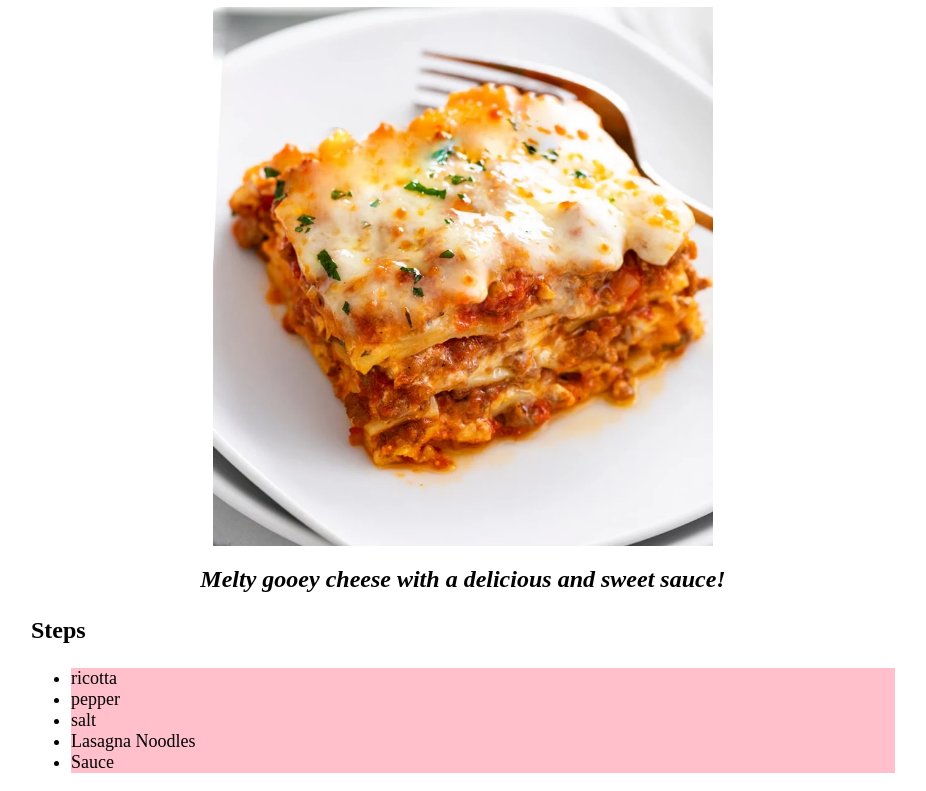
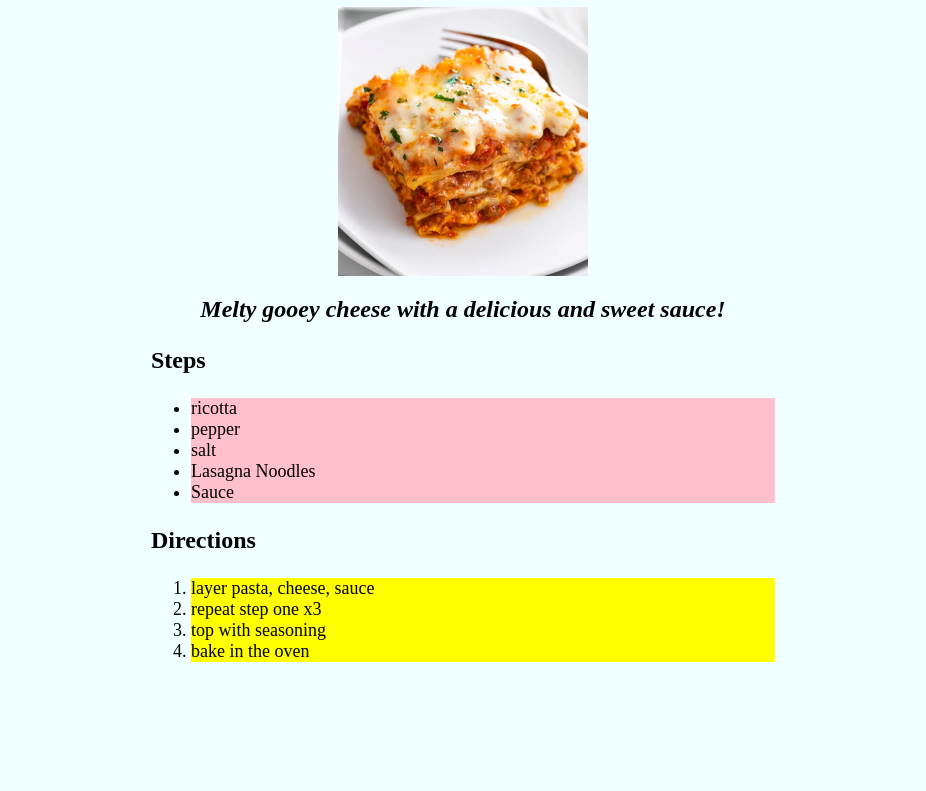
Before and after one commit to seangrant118/odin-recipes, a plain HTML site: page recipes/lasagna.html in a window 1280 px wide. Shown: the part 73-864 px from the top of the page, without its empty margins (177-1103 px from the left). After the commit the page ends 800 px from the top, so only its background shows below. Drawn offline with Linux system fonts and the light colour scheme.

Commit message:
Style recipe alignments

```diff
--- a/styles.css
+++ b/styles.css
@@ -1,3 +1,9 @@
+body {
+    background-color: azure;
+    margin: 0 auto;
+    width: 80%;
+}
+
 .title {
     display: grid;
     justify-content: center;
@@ -18,7 +24,7 @@
 }
 
 .image {
-    width: 500px;
+    width: 250px;
     height: auto;
     display: grid;
     margin-left: auto;
```
